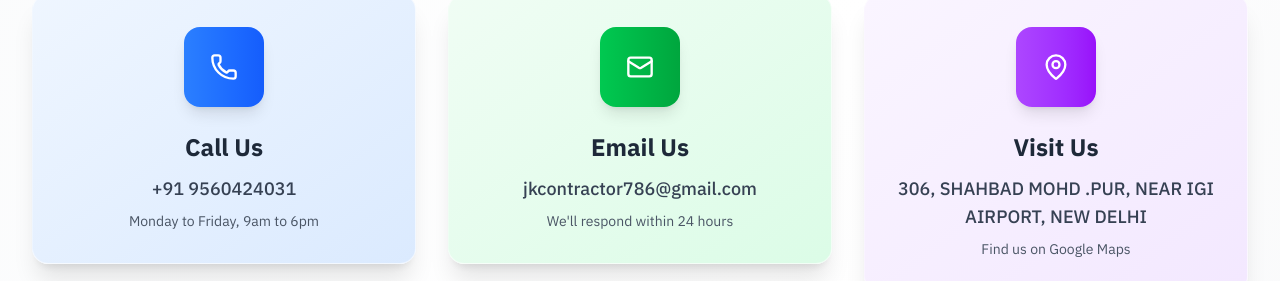
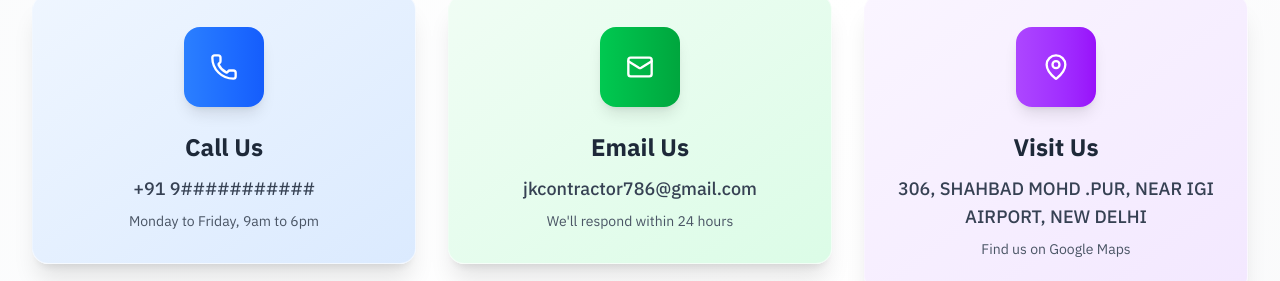
Before and after one commit to Suheldevs/Jk_Contractor, a React (Vite) app: page /contact in a window 1280 px wide. Shown: the part 972-1253 px from the top of the page. Built offline with nearby package versions, Linux system fonts and the light colour scheme; no server answers; a web font is replaced by a local one.

Commit message:
Update ContactUsPage.jsx

```diff
--- a/src/pages/ContactUsPage.jsx
+++ b/src/pages/ContactUsPage.jsx
@@ -78,9 +78,9 @@ export default function ContactUsPage() {
     {
       icon: <Phone className="w-7 h-7" />,
       title: "Call Us",
-      content: "+91 9560424031",
+      content: "+91 9###########",
       details: "Monday to Friday, 9am to 6pm",
-      link:'tel:+91 9560424031',
+      link:'tel:+91 9560424#№#',
       gradient: "from-blue-500 to-blue-600",
       bgGradient: "from-blue-50 to-blue-100"
     },
```
